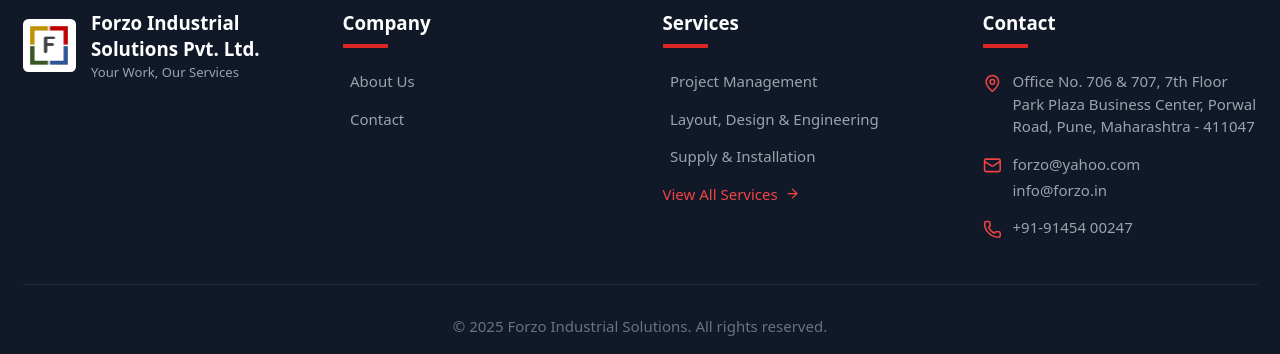
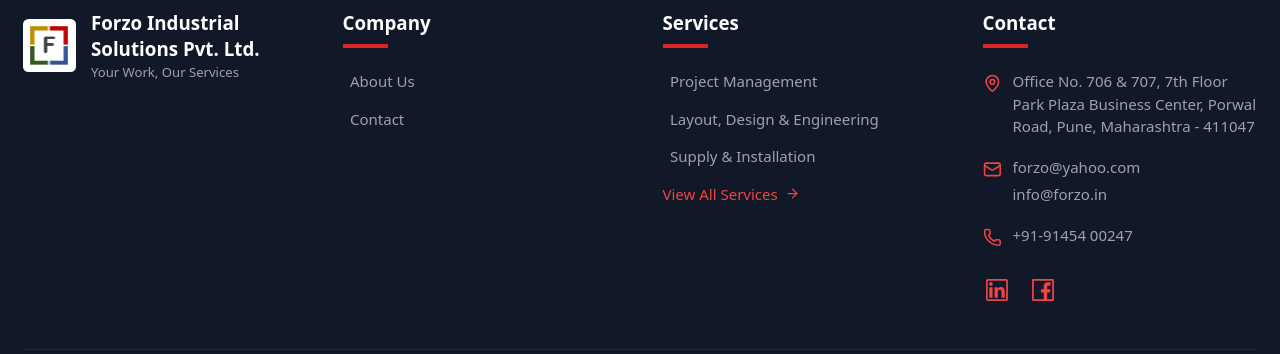
Before and after one commit to justtJayesh/forzo-industries, a Next.js app: page / in a window 1280 px wide. Shown: the part 4524-4878 px from the top of the page. Built offline with nearby package versions, Linux system fonts and the light colour scheme.

Commit message:
added social link in footer

```diff
--- a/package.json
+++ b/package.json
@@ -28,6 +28,7 @@
     "react": "^19.0.0",
     "react-dom": "^19.0.0",
     "react-hook-form": "^7.54.2",
+    "react-icons": "^5.5.0",
     "sonner": "^2.0.1",
     "tailwind-merge": "^3.0.2",
     "tailwindcss-animate": "^1.0.7",
--- a/src/components/Footer.tsx
+++ b/src/components/Footer.tsx
@@ -1,4 +1,5 @@
 import { ArrowRight, Mail, Phone, MapPin } from "lucide-react";
+import { AiOutlineFacebook, AiOutlineLinkedin } from "react-icons/ai";
 import Image from "next/image";
 import Link from "next/link";
 
@@ -125,7 +126,7 @@
                         <h3 className="text-xl font-bold relative pb-3 after:content-[''] after:absolute after:left-0 after:bottom-0 after:h-1 after:w-12 after:bg-red-600">
                             Contact
                         </h3>
-                        <div className="space-y-4">
+                        <div className="space-y-5">
                             <div className="flex gap-3">
                                 <MapPin className="h-5 w-5 text-red-500 flex-shrink-0 mt-1" />
                                 <address className="not-italic text-gray-400">
@@ -161,6 +162,21 @@
                                     </p>
                                 </div>
                             </div>
+
+                            <div className="flex gap-5 ">
+                                <Link href="https://www.linkedin.com/company/forzo-industrial-solutions-pvt-ltd/posts/?feedView=all">
+                                    <AiOutlineLinkedin
+                                        size={28}
+                                        className=" text-red-500 flex-shrink-0 mt-3"
+                                    />
+                                </Link>
+                                <Link href="#">
+                                    <AiOutlineFacebook
+                                        size={28}
+                                        className="text-red-500 flex-shrink-0 mt-3"
+                                    />
+                                </Link>
+                            </div>
                         </div>
                     </div>
                 </div>
```
Also changed, not shown: 1 other file (tests, documents, lock files or other folders).
